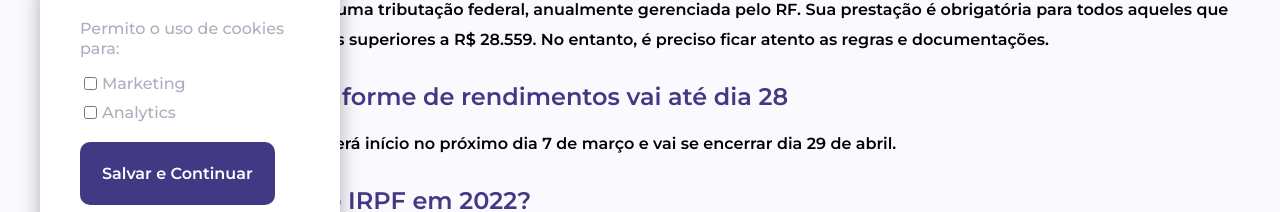
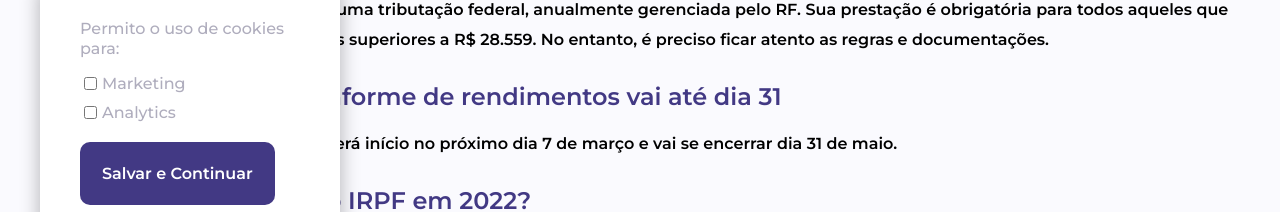
Before and after one commit to feliphepaz/humanaContabilidade, a React (Create React App) app: page /noticias/irpf2022 in a window 1280 px wide. Shown: the part 455-667 px from the top of the page. Built offline with nearby package versions, Linux system fonts and the light colour scheme.

Commit message:
alteração na data do IRPF2022

```diff
--- a/src/IRPF2022.js
+++ b/src/IRPF2022.js
@@ -12,8 +12,8 @@ const IRPF2022 = () => {
                     <h3>Quem deve declarar o Imposto de Renda 2022?</h3>
                     <p>O imposto de renda funciona como uma tributação federal, anualmente gerenciada pelo RF. Sua prestação é obrigatória para todos aqueles que tenham tido rendimentos tributáveis superiores a R$ 28.559. No entanto, é preciso ficar atento as regras e documentações.</p>
 
-                    <h3>Prazo para entrega de informe de rendimentos vai até dia 28</h3>
-                    <p>O Imposto de Renda em 2022, que terá início no próximo dia 7 de março e vai se encerrar dia 29 de abril.</p>
+                    <h3>Prazo para entrega de informe de rendimentos vai até dia 31</h3>
+                    <p>O Imposto de Renda em 2022, que terá início no próximo dia 7 de março e vai se encerrar dia 31 de maio.</p>
 
                     <h3>Quem precisa declarar o IRPF em 2022?</h3>
                     <ul>
--- a/src/Noticias.js
+++ b/src/Noticias.js
@@ -20,7 +20,7 @@ const Noticias = () => {
                             </div>
                             <div className='title-noticia'>
                                 <h3>Veja todas as informações sobre o Imposto de Renda 2022</h3>
-                                <p>A Receita Federal divulgou nesta quinta-feira, 24, as regras para a declaração do Imposto de Renda este ano, referente ao ano de 2021. A apresentação da declaração tem início no dia 7 de março, às 8 horas, e o prazo vai até 29 de abril, às 23h59.</p>
+                                <p>A Receita Federal divulgou nesta quinta-feira, 24, as regras para a declaração do Imposto de Renda este ano, referente ao ano de 2021. A apresentação da declaração tem início no dia 7 de março, às 8 horas, e o prazo vai até 31 de maio, às 23h59.</p>
                             </div>
                         </li>
                     </Link>
```
